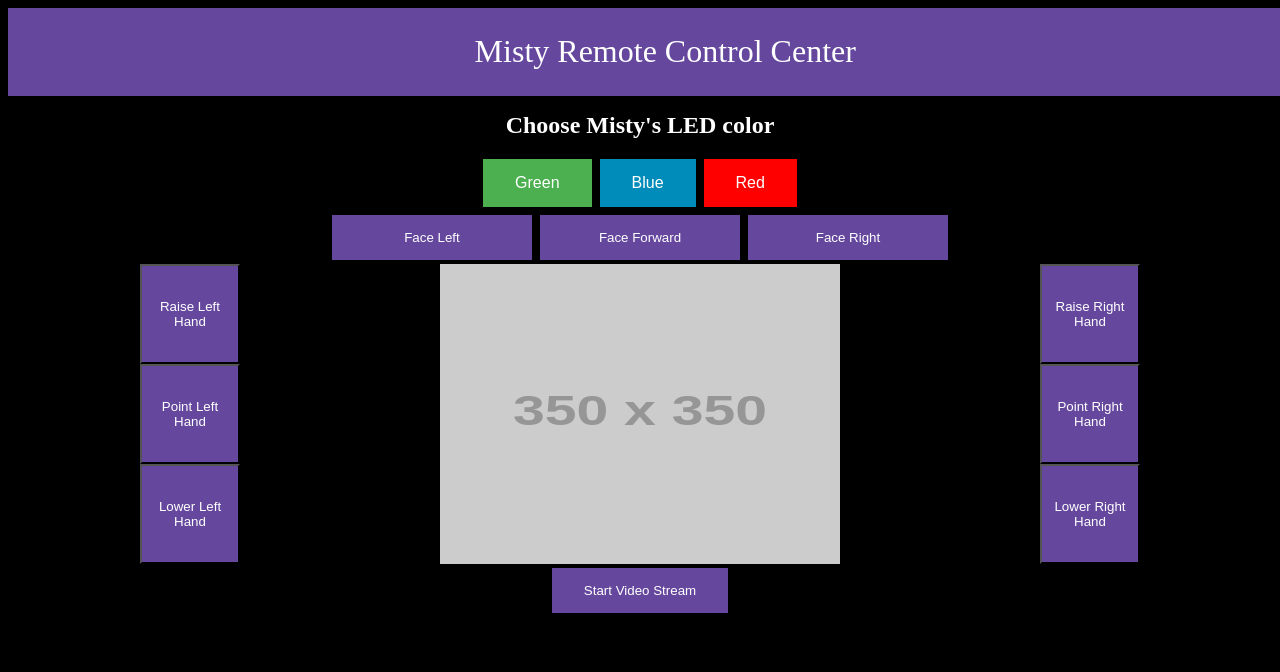
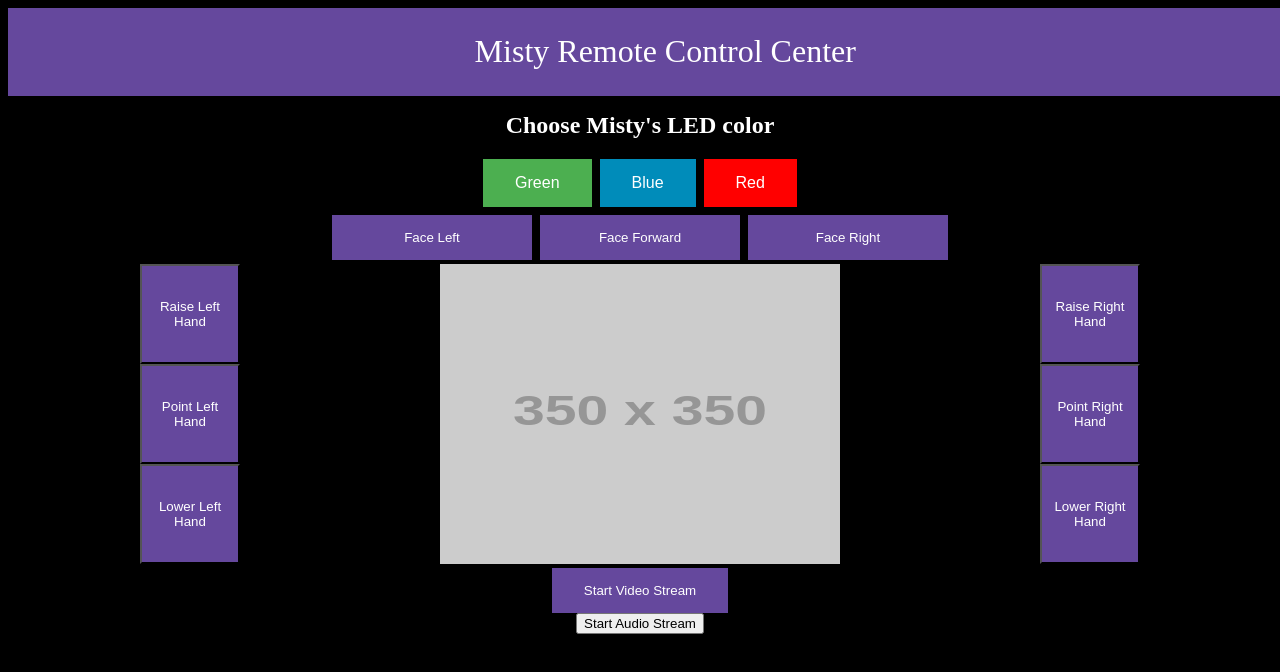
Before and after one commit to joshcoward63/MistyRemoteControl, a React app: page JSclient/public/index.html in a window 1280 px wide. Shown: the top 672 px of the page. Built offline with nearby package versions, Linux system fonts and the light colour scheme; no server answers; placeholder pictures from the web are drawn by us; files whose address does not match are found by name.

Commit message:
it might be close? Still can't hear anything

```diff
--- a/JSclient/public/index.html
+++ b/JSclient/public/index.html
@@ -45,6 +45,9 @@
             <div lass = "mid2">
                 <button id = "streamVideo">Start Video Stream</button>
             </div>
+            <div lass = "mid3">
+                <button id = "streamAudio">Start Audio Stream</button>
+            </div>
         </div>
         <div class="pageBarRight">
         <div class="pageRightTop">
```
